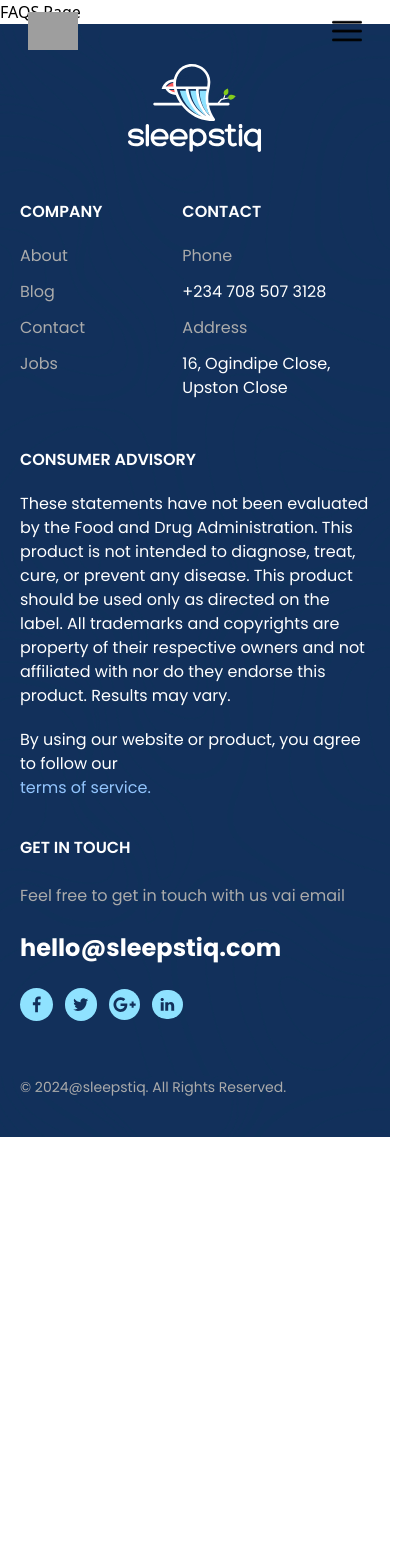
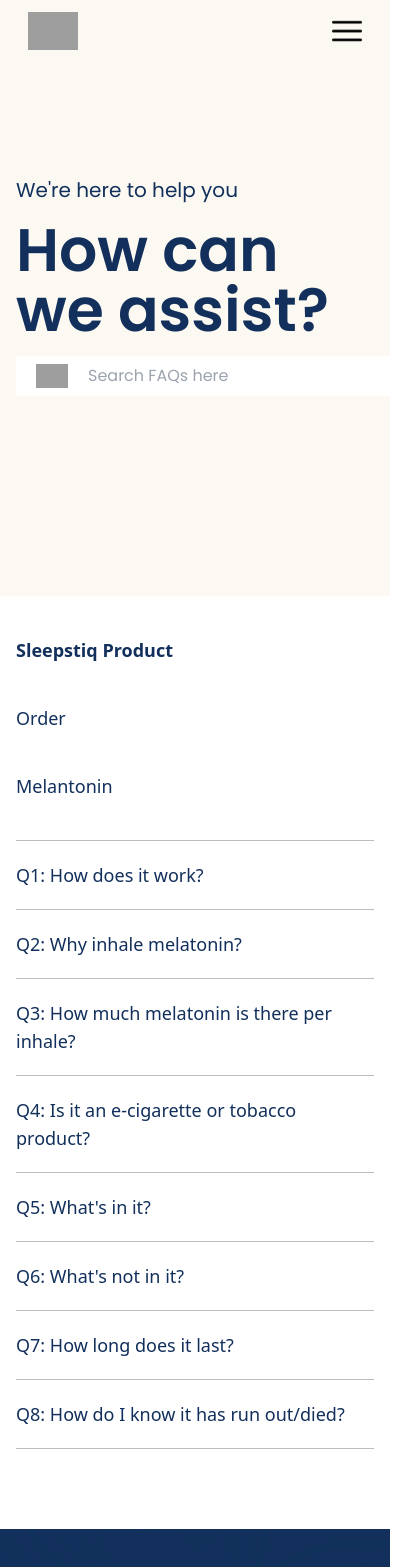
Before and after one commit to JohnsCodingLab/myecurrency-frontend-task, a Next.js app: page /faqs in a window 390 px wide. Shown: the top 1567 px of the page, 416 px wide, since content can reach past the window. Before the commit the page ends 1137 px from the top, so only its background shows below. Built offline with nearby package versions, Linux system fonts and the light colour scheme; grey boxes are pictures that could not be loaded.

Commit message:
final Faq page

```diff
--- a/app/faqs/page.tsx
+++ b/app/faqs/page.tsx
@@ -1,7 +1,77 @@
-import React from "react";
+"use client";
+import React, { useState } from "react";
+import Image from "next/image";
+import Wrapper from "@/components/Wrapper";
+import { faqs } from "@/dummyData";
 
-const page = () => {
-  return <div>FAQS Page</div>;
+const Faqs = () => {
+  const [active, setActive] = useState<number | null>(null);
+  const [searchQuery, setSearchQuery] = useState("");
+
+  //   Filtered FAQs
+  const filteredFaqs = faqs.filter((faq) => {
+    const query = searchQuery.toLowerCase();
+    return faq.question.toLowerCase().includes(query) || faq.answer.toLowerCase().includes(query);
+  });
+  return (
+    <>
+      <div className="bg-tertiary h-[596px] font-poppins">
+        <Wrapper>
+          <p className="text-xl pt-44 text-primary mb-4">We&apos;re here to help you</p>
+          <h1 className="text-primary font-semibold text-6xl mb-4">How can we assist?</h1>
+          <div className="flex items-center gap-5 bg-white py-2 lg:py-5 px-5 lg:px-10 w-[400px] md:w-[500px] lg:w-[800px]">
+            <Image src="/search.svg" alt="search" width={32} height={32} />
+            <input
+              type="search"
+              value={searchQuery}
+              onChange={(e) => setSearchQuery(e.target.value)}
+              placeholder="Search FAQs here"
+              className="text-primary w-[700px] outline-none border-none"
+            />
+          </div>
+        </Wrapper>
+      </div>
+
+      <div className="mt-10 md:mt-[70px] mb-20">
+        <Wrapper>
+          <div className="grid grid-cols-4 items-start">
+            <div className="col-span-4 md:col-span-1">
+              <p className="font-bold text-primary text-lg mb-10">Sleepstiq Product</p>
+              <p className="text-primary text-lg mb-10">Order</p>
+              <p className="text-primary text-lg mb-10">Melantonin</p>
+            </div>
+
+            <div className="col-span-4 md:col-span-3">
+              <div className="border-b border-[#BDBDBD]"></div>
+              {filteredFaqs.length === 0 ? (
+                <p className="mt-5 text-center text-primary text-3xl">Nothing found</p>
+              ) : (
+                filteredFaqs.map((faq, index) => (
+                  <div key={index} className="border-b border-[#BDBDBD] cursor-pointer">
+                    <p
+                      onClick={() => setActive(active === index ? null : index)}
+                      className={`text-lg text-primary py-5 ${
+                        active === index ? "font-semibold" : ""
+                      }`}
+                    >
+                      {faq.question}
+                    </p>
+                    <div
+                      className={`transition-all duration-300 ${
+                        active === index ? "max-h-screen" : "max-h-0"
+                      } overflow-hidden`}
+                    >
+                      <p className="pb-5">{faq.answer}</p>
+                    </div>
+                  </div>
+                ))
+              )}
+            </div>
+          </div>
+        </Wrapper>
+      </div>
+    </>
+  );
 };
 
-export default page;
+export default Faqs;
--- a/app/page.tsx
+++ b/app/page.tsx
@@ -58,11 +58,11 @@
       </div>
 
       <Wrapper>
-        <div className="grid grid-cols-1 lg:grid-cols-2 items-center gap-20 md:gap-40 pt-16 pb-20 md:pb-40">
+        <div className="grid grid-cols-1 lg:grid-cols-2 items-center gap-16 md:gap-20 lg:gap-40 pt-16 pb-20 md:pb-40">
           <div className="font-poppins relative">
             <Image src="/vapePen.svg" alt="pen" width={775} height={580} />
-            <div className="hidden absolute bottom-[-48px] right-[-130px] rounded-md bg-white shadow-2xl p-6">
-              <p className="italic text-text_secondary">
+            <div className="md:absolute md:bottom-0 lg:bottom-[-20px] md:right-[-10px] lg:right-[-130px] xl:right-[-90px] rounded-md bg-white shadow-2xl p-6 lg:p-3">
+              <p className="italic text-text_secondary text-sm">
                 😊 Promotes calm and relaxation.
                 <br />
                 💤 Inhalation allows for a rapid effect.
@@ -73,7 +73,7 @@
               </p>
             </div>
           </div>
-          <div className="font-poppins">
+          <div className="font-poppins max-lg:flex max-lg:flex-col max-lg:items-center">
             <h1 className="text-primary font-bold text-4xl mb-7 max-md:text-center">Shop Now</h1>
             <p className="text-text_tertiary mb-7 opacity-60">
               Our Personal Diffuser is an aromatherapy device
@@ -94,7 +94,7 @@
       {/* Our mission section */}
       <div className="pl-4 md:pl-8 lg:pl-16 xl:pl-32 2xl:pl-64">
         <div className="grid lg:grid-cols-2 gap-14 font-poppins">
-          <div>
+          <div className="max-lg:flex max-lg:flex-col max-lg:items-center">
             <h1 className="font-bold text-4xl text-primary mb-7 max-md:text-center">Our Mission</h1>
             <p className="text-text_tertiary opacity-60 mb-6">
               We started Sleepstiq with 1 simple goal: to be your
@@ -104,7 +104,7 @@
               <br /> people. That&apos;s why we created products that aim to -
             </p>
 
-            <ul className="text-text_tertiary opacity-60">
+            <ul className="text-text_tertiary opacity-60 text-left">
               <li>✓ Promote Calm</li>
               <li>✓ Support Sleep</li>
               <li>✓ Reduce Stress</li>
@@ -135,7 +135,7 @@
       </Wrapper>
 
       {/* Product reviews */}
-      <div className="mt-[92px] pl-4 md:pl-8 lg:pl-16 xl:pl-32 2xl:pl-64">
+      <div className="mt-10 lg:mt-[92px] pl-4 md:pl-8 lg:pl-16 xl:pl-32 2xl:pl-64">
         <h1 className="font-bold text-4xl mb-14">Product Reviews</h1>
         <div className="flex overflow-x-auto items-center gap-7 custom-scrollbar">
           {productReview.map((product) => (
--- a/app/shop/page.tsx
+++ b/app/shop/page.tsx
@@ -12,7 +12,7 @@
   const pricePerUnit = originalPrice;
   return (
     <>
-      <div className="bg-shop bg-center bg-cover h-[calc(100vh-200px)]">
+      <div className="bg-shop bg-center bg-cover h-[596px]">
         <Wrapper>
           <div className="font-poppins pt-[200px]">
             <h3 className="text-primary text-[18px] mb-4">We&apos;re here to help you</h3>
@@ -68,7 +68,7 @@
                   />
                 </div>
               </div>
-              <Link href="#" className="flex justify-center">
+              <Link href="#">
                 <button className="font-sans text-white bg-secondary py-4 px-20 rounded-md ">
                   Buy
                 </button>
--- a/components/Hero.tsx
+++ b/components/Hero.tsx
@@ -25,8 +25,8 @@
   ];
 
   return (
-    <>
-      <div className="bg-hero bg-center bg-cover h-[calc(100vh-100px)]">
+    <div className="relative">
+      <div className="bg-hero bg-center bg-cover h-[calc(100vh-320px)] md:h-[calc(100vh-510px)] lg:h-[596px]">
         <Wrapper>
           <div className="font-poppins pt-[200px]">
             <h3 className="text-primary text-[18px] mb-4">We&apos;re here to help you</h3>
@@ -47,7 +47,7 @@
           </div>
         </Wrapper>
       </div>
-      <div className="absolute pl-4 md:pl-8 lg:pl-16 xl:pl-32 2xl:pl-64 bottom-[75px] md:bottom-[70px] lg:bottom-[60px] xl:bottom-10 right-0">
+      <div className="absolute pl-4 md:pl-8 lg:pl-16 xl:pl-32 2xl:pl-64 bottom-[-25px] md:bottom-[-30px] lg:bottom-[-38px] xl:bottom-[-55px] right-0">
         <div className="bg-white px-5 md:px-[72px] py-5 xl:py-10 shadow-lg">
           <div className="flex items-center justify-between gap-5 md:gap-[50px] overflow-hidden">
             {images.map((image) => (
@@ -56,7 +56,7 @@
           </div>
         </div>
       </div>
-    </>
+    </div>
   );
 };
 
--- a/dummyData.ts
+++ b/dummyData.ts
@@ -3,6 +3,12 @@
   desc: string;
   name: string;
   img: string;
+}
+
+interface FaqsProps {
+  id: number;
+  question: string;
+  answer: string;
 }
 
 export const productReview: ProductReviewProp[] = [
@@ -31,3 +37,54 @@
     img: "/pen2.png",
   },
 ];
+
+export const faqs: FaqsProps[] = [
+  {
+    id: 1,
+    question: "Q1: How does it work?",
+    answer:
+      "Inhaling on the diffuser will turn the inside liquids (melatonin, lavender, chamomile) into a light mist which you inhale, and then exhale out your nose. Inhaling the melatonin allows for a near-instant effect, and also allows you to experience the soothing aromatherapeutic effect of lavender and chamomile.",
+  },
+  {
+    id: 2,
+    question: "Q2: Why inhale melatonin?",
+    answer:
+      "Take one serving (2 gummies) 30 minutes before bed. Chew thoroughly before swallowing.",
+  },
+  {
+    id: 3,
+    question: "Q3: How much melatonin is there per inhale?",
+    answer:
+      "Yes, Cloudy is safe to use every night. It is non-habit forming and does not contain any harmful ingredients.",
+  },
+  {
+    id: 4,
+    question: "Q4: Is it an e-cigarette or tobacco product?",
+    answer:
+      "Cloudy starts working within 30 minutes of taking it. You should start to feel relaxed and sleepy shortly after taking it.",
+  },
+  {
+    id: 5,
+    question: "Q5: What's in it?",
+    answer:
+      "If you are taking any other medications, you should consult your doctor before taking Cloudy. It is always best to consult with a healthcare professional before starting any new supplement.",
+  },
+  {
+    id: 6,
+    question: "Q6: What's not in it?",
+    answer:
+      "If you have a medical condition, you should consult your doctor before taking Cloudy. It is always best to consult with a healthcare professional before starting any new supplement.",
+  },
+  {
+    id: 7,
+    question: "Q7: How long does it last?",
+    answer:
+      "If you have a medical condition, you should consult your doctor before taking Cloudy. It is always best to consult with a healthcare professional before starting any new supplement.",
+  },
+  {
+    id: 8,
+    question: "Q8: How do I know it has run out/died?",
+    answer:
+      "If you have a medical condition, you should consult your doctor before taking Cloudy. It is always best to consult with a healthcare professional before starting any new supplement.",
+  },
+];
```
